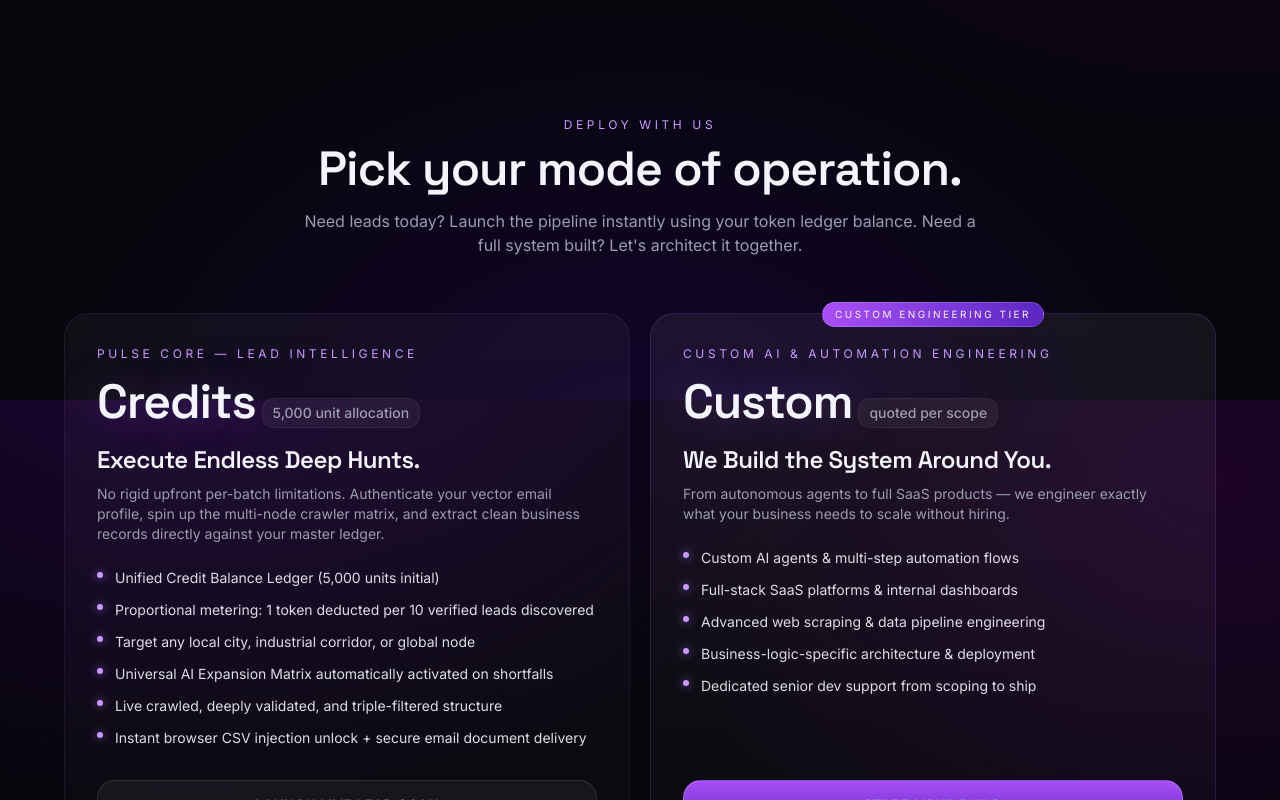
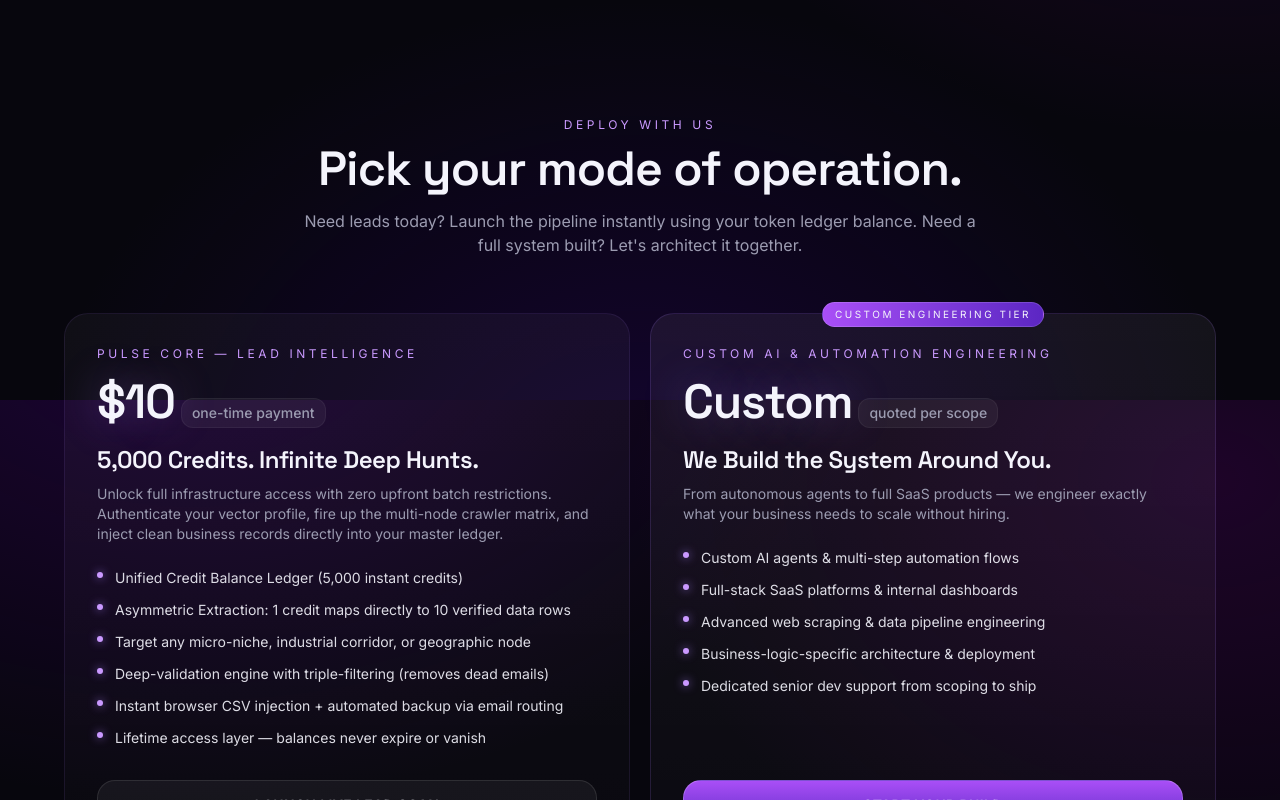
Before and after one commit to yadsashel/LorPulse, a React (Vite) app: page / in a window 1280 px wide. Shown: the part 2000-2800 px from the top of the page. Built offline with nearby package versions, Linux system fonts and the light colour scheme; no server answers.

Commit message:
fix:  the fomr of first plan isn'r containing teh mail box

```diff
--- a/src/App.tsx
+++ b/src/App.tsx
@@ -41,7 +41,7 @@ export default function App() {
 
   // 🛠️ 1. تحقق من إيميل المستخدم والـ Credits دياولو ف الداتا بيز
   const handleVerifyIdentity = async (e: React.FormEvent) => {
-    e.preventDefault();
+    preventDefault();
     if (!authEmail.trim()) return;
 
     try {
@@ -64,7 +64,7 @@ export default function App() {
 
   // ⚡ 2. إطلاق مصفوفة الكراولر (Launch Live Lead Scan)
   const handleLaunchScan = async (e: React.FormEvent) => {
-    e.preventDefault();
+    preventDefault();
     if (creditsLeft <= 0) {
       alert("⚠️ Operational halt: Credit balance is empty. Top up your ledger package.");
       return;
@@ -187,7 +187,7 @@ export default function App() {
                   ["98.4%", "Email deliverability"],
                   ["Asymmetric", "Credit Ledger Scan"],
                   ["12k+", "Niches mapped"],
-                  ["0/5000", "Initial Credit Allocations"],
+                  ["5,000", "Instant Credits Added"],
                 ].map(([k, v]) => (
                   <div key={v} className="glass halo rounded-2xl px-5 py-5 text-left">
                     <div className="font-display text-2xl text-glow">{k}</div>
@@ -278,17 +278,17 @@ export default function App() {
               <Reveal>
                 <PricingCard
                   badge="Pulse Core — Lead Intelligence"
-                  price="Credits"
-                  cadence="5,000 unit allocation"
-                  headline="Execute Endless Deep Hunts."
-                  subtitle="No rigid upfront per-batch limitations. Authenticate your vector email profile, spin up the multi-node crawler matrix, and extract clean business records directly against your master ledger."
+                  price="$10"
+                  cadence="one-time payment"
+                  headline="5,000 Credits. Infinite Deep Hunts."
+                  subtitle="Unlock full infrastructure access with zero upfront batch restrictions. Authenticate your vector profile, fire up the multi-node crawler matrix, and inject clean business records directly into your master ledger."
                   features={[
-                    "Unified Credit Balance Ledger (5,000 units initial)",
-                    "Proportional metering: 1 token deducted per 10 verified leads discovered",
-                    "Target any local city, industrial corridor, or global node",
-                    "Universal AI Expansion Matrix automatically activated on shortfalls",
-                    "Live crawled, deeply validated, and triple-filtered structure",
-                    "Instant browser CSV injection unlock + secure email document delivery",
+                    "Unified Credit Balance Ledger (5,000 instant credits)",
+                    "Asymmetric Extraction: 1 credit maps directly to 10 verified data rows",
+                    "Target any micro-niche, industrial corridor, or geographic node",
+                    "Deep-validation engine with triple-filtering (removes dead emails)",
+                    "Instant browser CSV injection + automated backup via email routing",
+                    "Lifetime access layer — balances never expire or vanish",
                   ]}
                   ctaLabel="LAUNCH LIVE LEAD SCAN"
                   onClick={() => {
```
